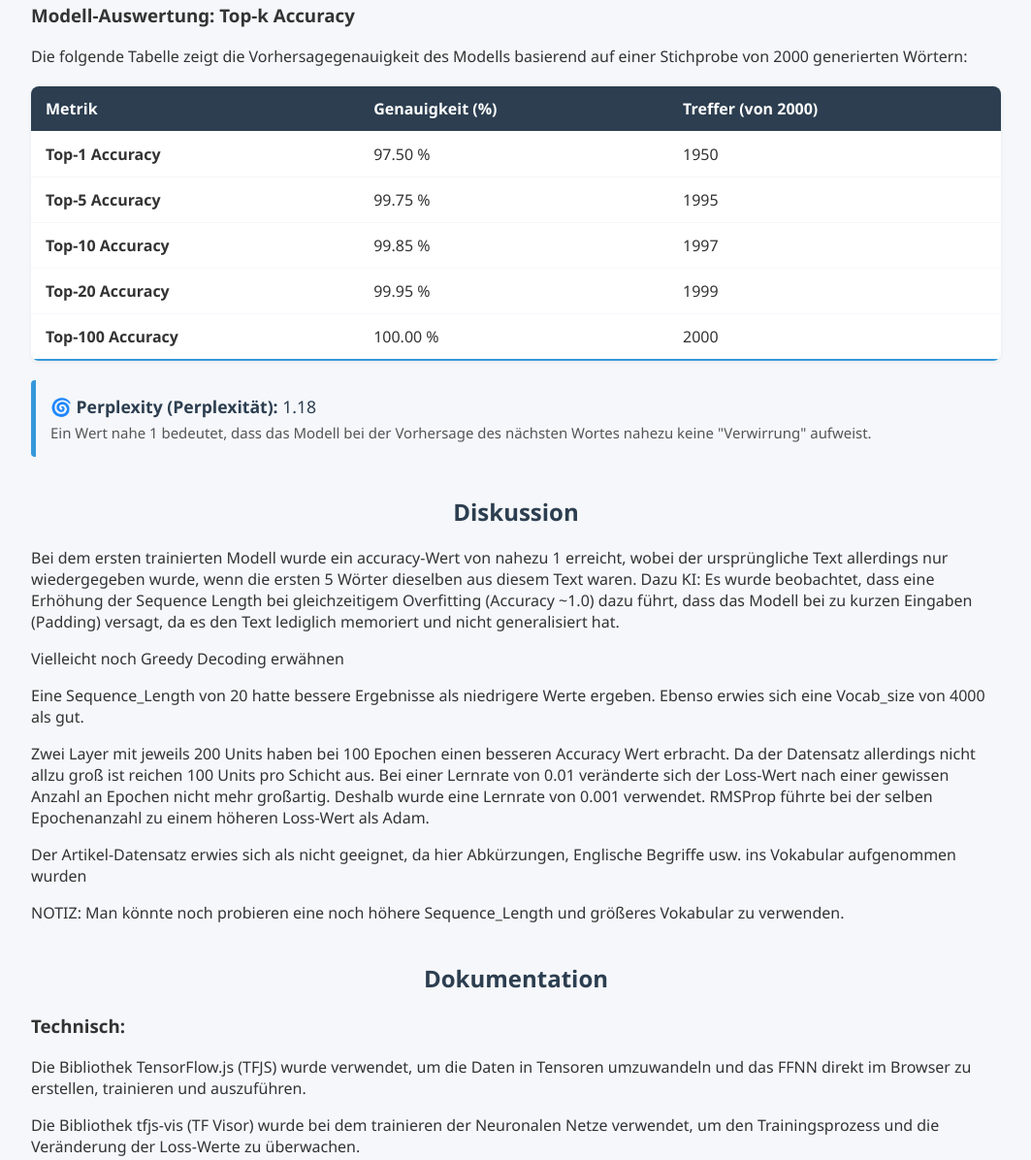
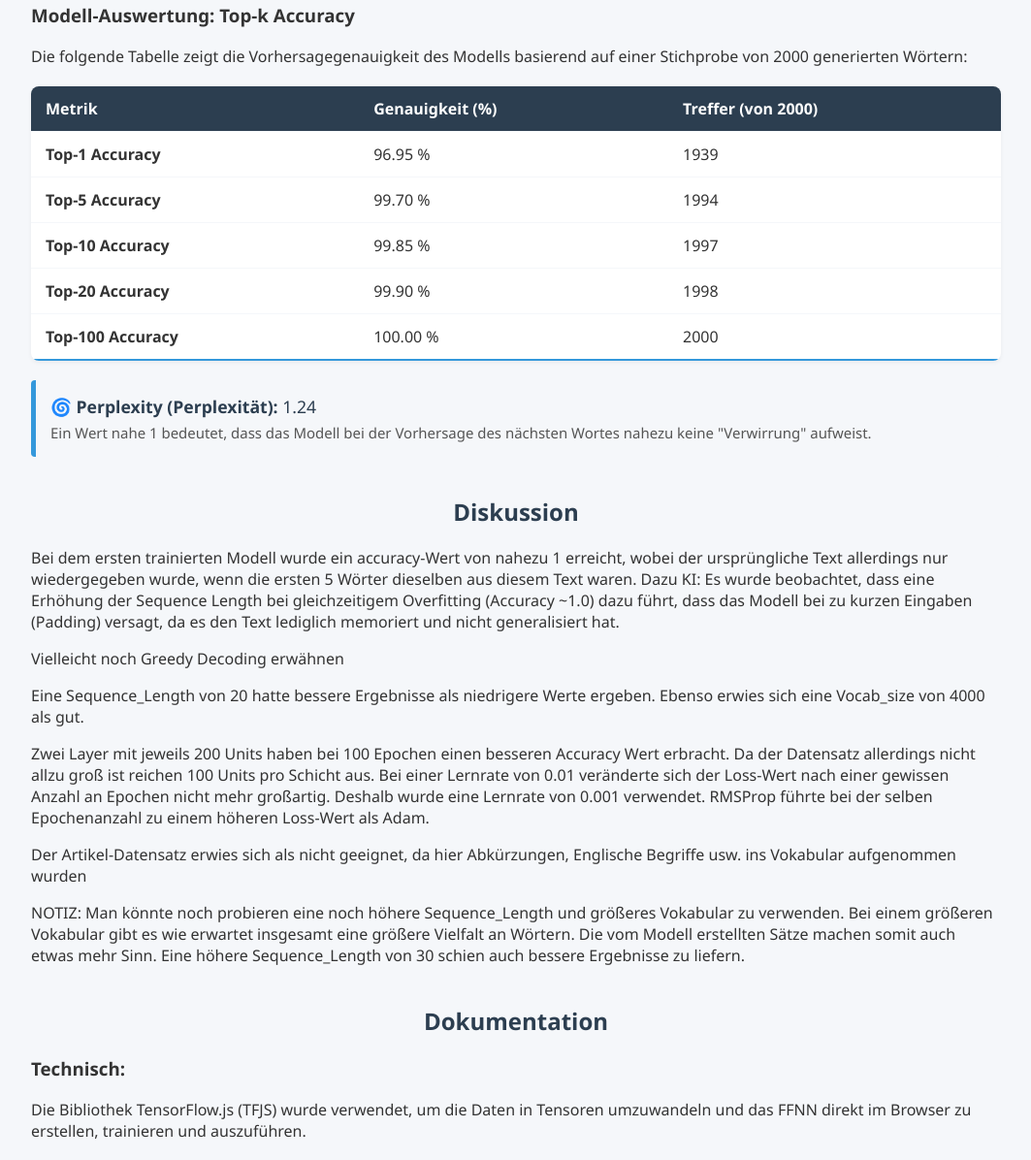
Before and after one commit to KonstantinKoenigshofen/DeepLearning_EA3, a plain HTML site: page index.html in a window 1280 px wide. Shown: the part 823-2019 px from the top of the page at 97% size, without its empty margins (108-1171 px from the left). Drawn offline with nearby package versions, Linux system fonts and the light colour scheme.

Commit message:
Resultate geändert

```diff
--- a/index.html
+++ b/index.html
@@ -77,13 +77,13 @@
             <tbody>
                 <tr>
                     <td><strong>Top-1 Accuracy</strong></td>
-                    <td>97.50 %</td>
-                    <td>1950</td>
+                    <td>96.95 %</td>
+                    <td>1939</td>
                 </tr>
                 <tr>
                     <td><strong>Top-5 Accuracy</strong></td>
-                    <td>99.75 %</td>
-                    <td>1995</td>
+                    <td>99.70 %</td>
+                    <td>1994</td>
                 </tr>
                 <tr>
                     <td><strong>Top-10 Accuracy</strong></td>
@@ -92,8 +92,8 @@
                 </tr>
                 <tr>
                     <td><strong>Top-20 Accuracy</strong></td>
-                    <td>99.95 %</td>
-                    <td>1999</td>
+                    <td>99.90 %</td>
+                    <td>1998</td>
                 </tr>
                 <tr>
                     <td><strong>Top-100 Accuracy</strong></td>
@@ -104,7 +104,7 @@
         </table>
 
         <div class="perplexity-box">
-            <strong>🌀 Perplexity (Perplexität):</strong> 1.18
+            <strong>🌀 Perplexity (Perplexität):</strong> 1.24
             <div style="font-size: 0.85em; color: #555; margin-top: 5px;">
                 Ein Wert nahe 1 bedeutet, dass das Modell bei der Vorhersage des nächsten Wortes nahezu keine "Verwirrung" aufweist.
             </div>
@@ -133,7 +133,10 @@
 
     <p> Der Artikel-Datensatz erwies sich als nicht geeignet, da hier Abkürzungen, Englische Begriffe usw. ins Vokabular aufgenommen wurden</p>
 
-    <p> NOTIZ: Man könnte noch probieren eine noch höhere Sequence_Length und größeres Vokabular zu verwenden.</p>
+    <p> NOTIZ: Man könnte noch probieren eine noch höhere Sequence_Length und größeres Vokabular zu verwenden. Bei einem größeren Vokabular
+        gibt es wie erwartet insgesamt eine größere Vielfalt an Wörtern. Die vom Modell erstellten Sätze machen somit auch etwas mehr Sinn.
+        Eine höhere Sequence_Length von 30 schien auch bessere Ergebnisse zu liefern.
+    </p>
 
 
 
--- a/model/model.json
+++ b/model/model.json
@@ -22,7 +22,7 @@
                             "optional": false,
                             "batchInputShape": [
                                 null,
-                                40
+                                30
                             ]
                         }
                     },
@@ -199,7 +199,7 @@
                 ],
                 "build_input_shape": [
                     null,
-                    40
+                    30
                 ]
             }
         },
--- a/script.js
+++ b/script.js
@@ -3,7 +3,7 @@
 let model;
 let wordIndex = {};  // Wort -> ID
 let indexWord = {};  // ID -> Wort
-const SEQUENCE_LENGTH = 40; // Muss identisch zum Python-Training sein!
+const SEQUENCE_LENGTH = 30; // Muss identisch zum Python-Training sein!
 let autoPredictInterval;
 let isAutoPredicting = false; // Flag, um die Schleife zu stoppen
 const MAX_AUTO_WORDS = 10;    // Laut Aufgabe: bis zu 10 Wörter
```
Also changed, not shown: 1 other file.
